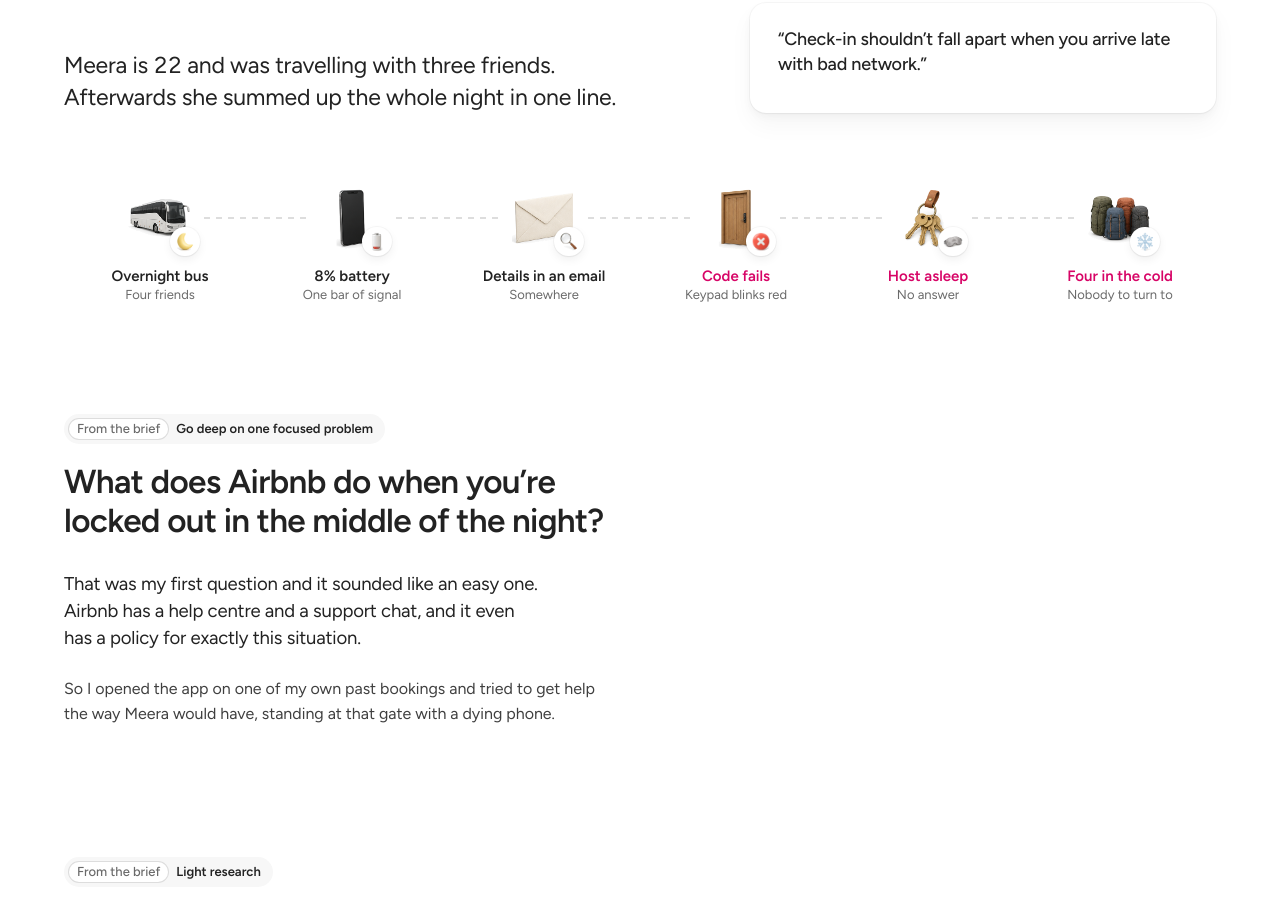
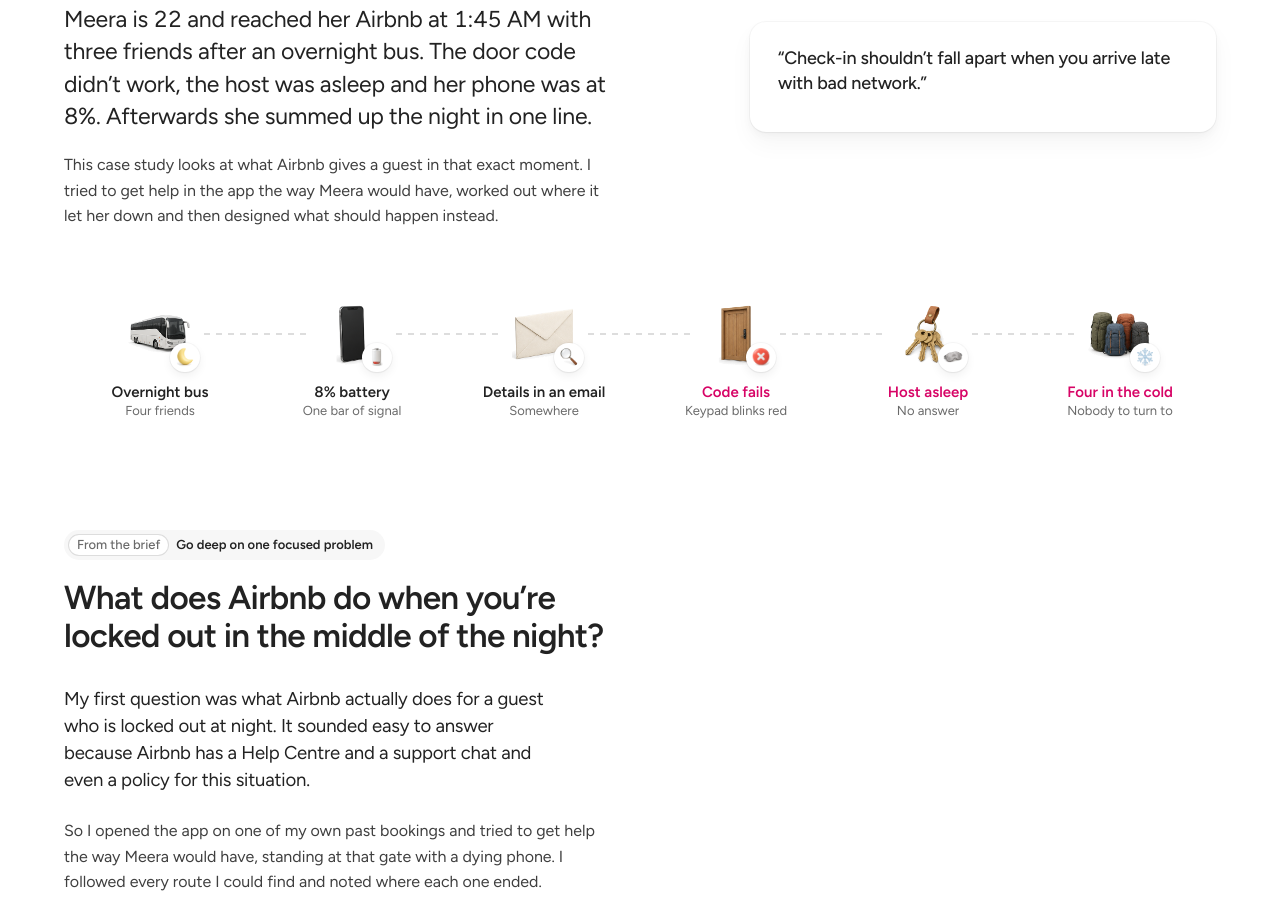
Before and after one commit to puruvats1/airbnb-late-night-arrival, a plain HTML site: page index.html in a window 1280 px wide. Shown: the part 877-1775 px from the top of the page. Drawn offline with Linux system fonts and the light colour scheme.

Commit message:
Clarify the problem and approach in the opening block and section 01
Co-Authored-By: Claude Sonnet 5.5 <noreply@anthropic.com>

```diff
--- a/index.html
+++ b/index.html
@@ -49,8 +49,9 @@
   <main id="main">
     <section class="wrap">
       <div class="intro">
-        <p class="lead" data-r="0">Meera is 22 and was travelling with three friends. Afterwards she summed up the whole night in one line.</p>
+        <p class="lead" data-r="0">Meera is 22 and reached her Airbnb at 1:45 AM with three friends after an overnight bus. The door code didn’t work, the host was asleep and her phone was at 8%. Afterwards she summed up the night in one line.</p>
         <blockquote class="quote" data-r="1"><p>“Check-in shouldn’t fall apart when you arrive late with bad network.”</p></blockquote>
+        <p class="p what" data-r="2">This case study looks at what Airbnb gives a guest in that exact moment. I tried to get help in the app the way Meera would have, worked out where it let her down and then designed what should happen instead.</p>
       </div>
       <ol class="strip" data-r="0" aria-label="How the night unfolds">
         <li style="--i:0"><span class="ill"><img src="img/ill/bus.png" alt=""><img class="bd" src="img/ill/moon2.png" alt=""></span><b>Overnight bus</b><span>Four friends</span></li>
@@ -66,8 +67,8 @@
     <section class="wrap sec" id="ch1" data-ch="1">
       <p class="kw" data-r="0"><span>From the brief</span>Go deep on one focused problem</p>
       <h2 class="h2" data-r="0"><span>What does Airbnb do when you’re locked out in the middle of the night?</span></h2>
-      <p class="lead" data-r="1">That was my first question and it sounded like an easy one. Airbnb has a help centre and a support chat, and it even has a policy for exactly this situation.</p>
-      <p class="p" data-r="2">So I opened the app on one of my own past bookings and tried to get help the way Meera would have, standing at that gate with a dying phone.</p>
+      <p class="lead" data-r="1">My first question was what Airbnb actually does for a guest who is locked out at night. It sounded easy to answer because Airbnb has a Help Centre and a support chat and even a policy for this situation.</p>
+      <p class="p" data-r="2">So I opened the app on one of my own past bookings and tried to get help the way Meera would have, standing at that gate with a dying phone. I followed every route I could find and noted where each one ended.</p>
     </section>
 
     <!-- 02 -->
--- a/styles.css
+++ b/styles.css
@@ -127,6 +127,7 @@ i{display:block;font-style:normal}
 /* ---------- intro ---------- */
 .intro{display:grid;grid-template-columns:repeat(12,minmax(0,1fr));column-gap:24px;padding:clamp(64px,10svh,104px) 0 0}
 .intro .lead{grid-column:1 / span 6;align-self:end;font-size:clamp(20px,1.8vw,26px);line-height:1.4;max-width:none;margin:0}
+.intro .what{grid-column:1 / span 6;margin:20px 0 0}
 .quote{grid-column:8 / span 5;align-self:end;margin:0;padding:24px 28px;border-radius:16px;background:#fff;box-shadow:var(--sh)}
 .quote p{margin:0 0 12px;font-size:clamp(18px,1.4vw,20px);line-height:1.4;font-weight:500;letter-spacing:-.01em}
 .quote cite{font-style:normal;font-size:14px;color:var(--muted)}
```
